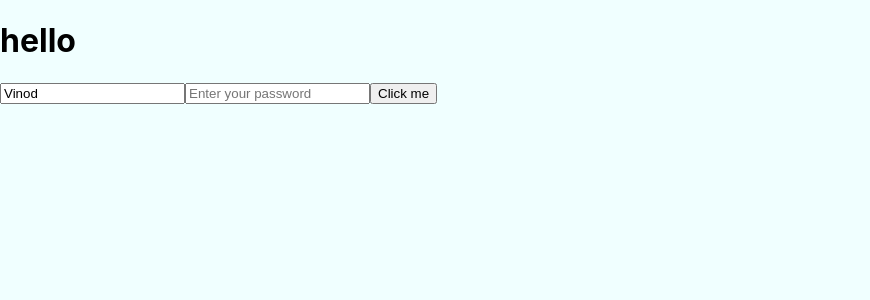
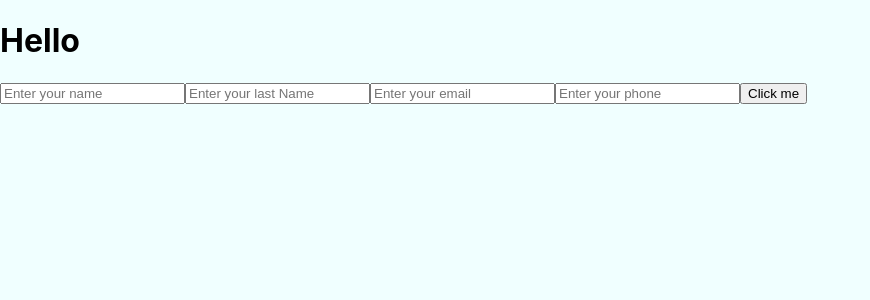
Before and after one commit to karunahuja/React, a React (Create React App) app in the folder awesomeapp/: page / in a window 1280 px wide. Shown: the top 300 px of the page, without its empty margins (0-870 px from the left). Built offline with nearby package versions, Linux system fonts and the light colour scheme.

Commit message:
Login form In React

```diff
--- a/awesomeapp/src/App.jsx
+++ b/awesomeapp/src/App.jsx
@@ -1,38 +1,95 @@
-import React,{useState} from 'react';
+import React, { useState } from 'react';
 
 
-const App=()=>{
+const App = () => {
 
-    const [name,setName]=useState("Vinod");
-    const [fullname,setfullname]=useState("")
-const onSubmit=(event)=>{
-    event.preventDefault();
-    setfullname(name)
+    const [fullname, setFullName] = useState({
 
-}
+        fname: "",
+        lname: "",
+        email: "",
+        phone: "",
 
-const InputEvent=(event)=>{
-    console.log(event.target.value);
-    setName(event.target.value);
-}
 
-const [password,setpassword]=useState("");
+    });
 
-const InputEvent2=(event)=>{
-    setpassword(event.target.value);
-}
-    return(
+
+
+
+
+
+    const InputEvent = (event) => {
+        console.log(event.target.value);
+        const value = event.target.value;
+        const name = event.target.name;
+
+        setFullName((preValue) => {
+
+            if (name === "fname") {
+                return {
+                    fname: value,
+                    lname: preValue.lname,
+                    email: preValue.email,
+                    phone: preValue.phone
+
+                }
+            } else if (name === "lname") {
+                return {
+                    fname: preValue.fname,
+                    lname: value,
+                    email: preValue.email,
+                    phone: preValue.phone
+                }
+            }
+
+            else if (name === "email") {
+                return {
+                    fname: preValue.fname,
+                    lname: preValue.lname,
+                    email: value,
+                    phone: preValue.phone
+                }
+
+            } else if (name === "phone") {
+                return {
+                    fname: preValue.fname,
+                    lname: preValue.lname,
+                    email: preValue.email,
+                    phone: value
+                }
+            }
+
+
+
+        })
+
+    }
+
+
+    const onSubmit = (event) => {
+        event.preventDefault();
+
+        alert("Form Submitted")
+
+    }
+
+    return (
         <>
-        <div>
-        <form onSubmit={onSubmit}>
-        <h1>hello {fullname}</h1>
-       <input type="text" placeholder="Enter your name" value={name} onChange={InputEvent} /*value="name" can't use value*/></input>
-       <input type="password" placeholder="Enter your password" value={password} onChange={InputEvent2} /*value="name" can't use value*/></input>
-       <button type="submit" >Click me</button>
-       </form>
-    </div></>
+            <div>
+
+                <form onSubmit={onSubmit}>
+                    <h1>Hello {fullname.fname}{fullname.lname}
+                        {fullname.email}{fullname.phone}
+                    </h1>
+                    <input type="text" name="fname" placeholder="Enter your name" value={fullname.fname} onChange={InputEvent} /*value="name" can't use value*/></input>
+                    <input type="text" name="lname" placeholder="Enter your last Name" value={fullname.lname} onChange={InputEvent} /*value="name" can't use value*/></input>
+                    <input type="email" name="email" placeholder="Enter your email" value={fullname.email} onChange={InputEvent} /*value="name" can't use value*/></input>
+                    <input type="text" name="phone" placeholder="Enter your phone" value={fullname.phone} onChange={InputEvent} /*value="name" can't use value*/></input>
+                    <button type="submit" >Click me</button>
+                </form>
+            </div>
+        </>
     )
 
 }
-
 export default App;
```
